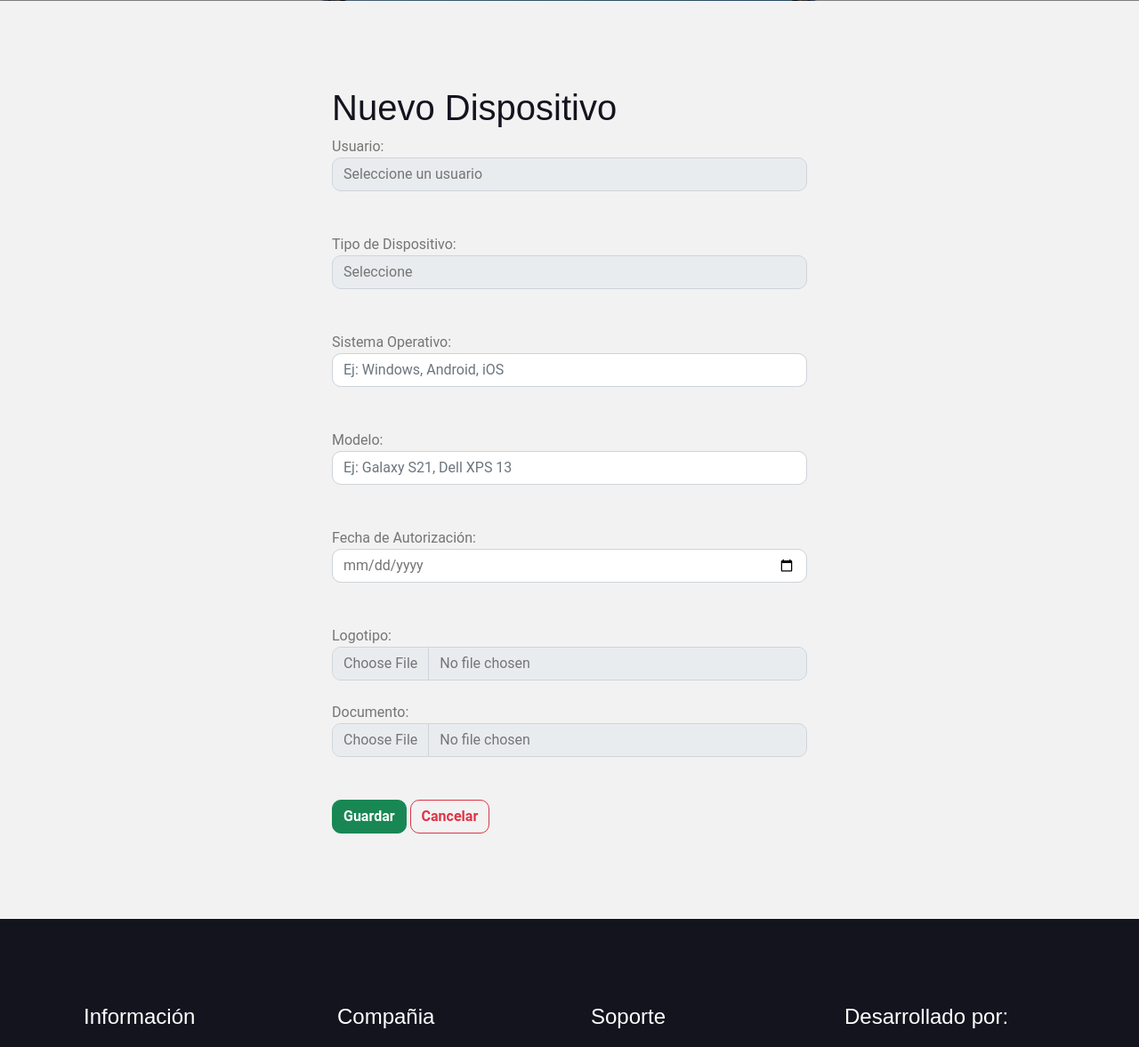
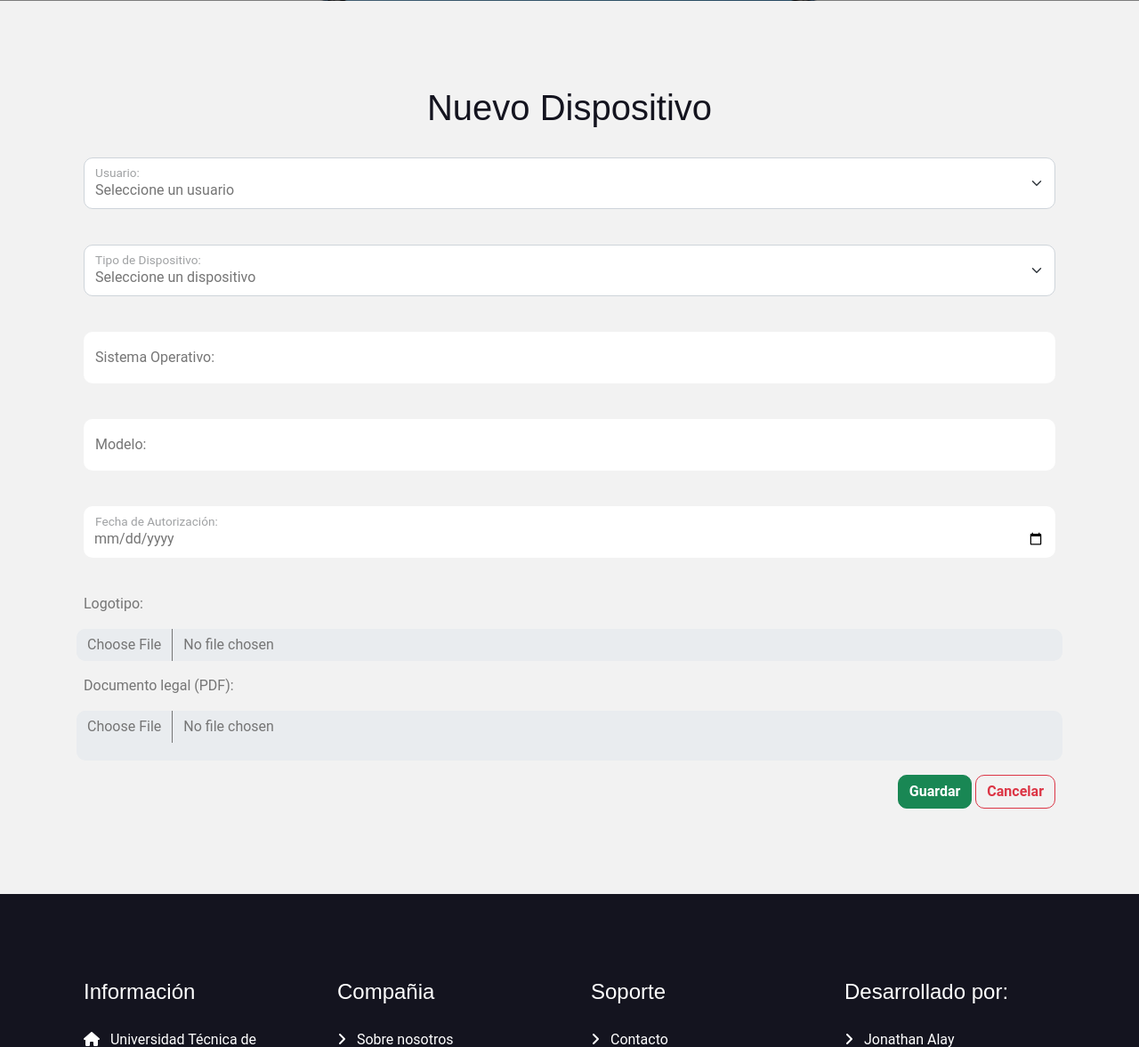
Before and after one commit to Jonathan-25-02/actividad_clases, a Django app: page /nuevoDispositivo in a window 1280 px wide. Shown: the part 799-1976 px from the top of the page at 89% size. Run offline with Django 5.2, Linux system fonts and the light colour scheme; data comes from the database, SQL or seed files in the repository; some libraries are stand-ins or nearby versions.

Commit message:
Cambios en la GUI de nuevo dispositiov

```diff
--- a/Aplicaciones/Dispositivos/templates/dispositivo.html
+++ b/Aplicaciones/Dispositivos/templates/dispositivo.html
@@ -1,8 +1,7 @@
 {% extends './plantilla.html' %}
 {% block contenido %}
-<br>
 <h1>Listado de Dispositivos</h1>
-<a href="/nuevoDispositivo" class="btn btn-primary">Agregar Dispositivo</a>
+<a href="/nuevoDispositivo" class="btn btn-primary">Agregar Dispositivo</a><br>
 
 <table class="table table-bordered table-striped table-hover" id="tbl_dispositivos">
     <thead>
--- a/Aplicaciones/Dispositivos/templates/nuevoDispositivo.html
+++ b/Aplicaciones/Dispositivos/templates/nuevoDispositivo.html
@@ -1,48 +1,69 @@
 {% extends './plantilla.html' %}
 {% block contenido %}
 <div class="row">
-    <div class="col-md-3"></div>
-    <div class="col-md-6 bg-light">
-        <h1>Nuevo Dispositivo</h1>
+    <div class="col-md-12 bg-light">
+        <h1 class="text-center">Nuevo Dispositivo</h1><br>
 
         <form action="/guardarDispositivo" enctype="multipart/form-data" method="post" id="frm_nuevo_dispositivo">
             {% csrf_token %}
-
-            <label for="usuario">Usuario:</label><br>
-            <select name="usuario" id="usuario" class="form-control" required>
+            <div class="row g-3">
+                <div class="col-md-12">
+                    <div class="form-floating mb-4">
+                        <select name="usuario" id="usuario" class="form-select" required>
                             <option value="">Seleccione un usuario</option>
                             {% for u in usuarios %}
                                 <option value="{{ u.id }}">{{ u.nombre }}</option>
                             {% endfor %}
-            </select><br><br>
+                        </select>
+                        <label for="email">Usuario:</label>
+                    </div>
+                </div>
 
-            <label for="tipo">Tipo de Dispositivo:</label><br>
-            <select name="tipo" id="tipo" class="form-control" required>
-                <option value="">Seleccione</option>
+                <div class="col-md-12">
+                    <div class="form-floating mb-4">
+                        <select name="tipo" id="tipo" class="form-select" required>
+                            <option value="">Seleccione un dispositivo</option>
                             <option value="Laptop">Laptop</option>
                             <option value="Smartphone">Smartphone</option>
                             <option value="Tablet">Tablet</option>
                             <option value="Otro">Otro</option>
-            </select><br><br>
+                        </select>
+                        <label for="tipo">Tipo de Dispositivo:</label>
+                    </div>
+                </div>
 
-            <label for="sistema_operativo">Sistema Operativo:</label><br>
-            <input placeholder="Ej: Windows, Android, iOS" class="form-control" type="text" name="sistema_operativo" id="sistema_operativo" required><br><br>
+                <div class="col-md-12">
+                    <div class="form-floating mb-4">
+                        <input placeholder="Ej: Windows, Android, iOS" class="form-control border-0" type="text" name="sistema_operativo" id="sistema_operativo" required>
+                        <label for="sistema_operativo">Sistema Operativo:</label>
+                    </div>
+                </div>
 
-            <label for="modelo">Modelo:</label><br>
-            <input placeholder="Ej: Galaxy S21, Dell XPS 13" class="form-control" type="text" name="modelo" id="modelo" required><br><br>
+                <div class="col-md-12">
+                    <div class="form-floating mb-4">
+                        <input placeholder="Ej: Galaxy S21, Dell XPS 13" class="form-control border-0" type="text" name="modelo" id="modelo" required>
+                        <label for="modelo">Modelo:</label>
+                    </div>
+                </div>
 
-            <label for="fecha_autorizacion">Fecha de Autorización:</label><br>
-            <input type="date" class="form-control" name="fecha_autorizacion" id="fecha_autorizacion" required><br><br>
+                <div class="col-md-12">
+                    <div class="form-floating mb-4">
+                        <input type="date" class="form-control border-0" name="fecha_autorizacion" id="fecha_autorizacion" required>
+                        <label for="fecha_autorizacion">Fecha de Autorización:</label>
+                    </div>
+                </div>
 
                 <label for="logo">Logotipo:</label>
-            <input type="file" name="logo" id="logo" class="form-control" required><br>
+                <input type="file" name="logo" id="logo" class="form-control border-0" required> <br>
 
-            <label for="archivo">Documento:</label>
-            <input type="file" name="archivo" id="archivo" class="form-control" required><br>
-
-            <br>
+                <label for="archivo">Documento legal (PDF):</label>
+                <input type="file" name="archivo" id="archivo" class="form-control border-0" required> <br>
+                <br><br>
+                <div class="col-md-12 text-end">
                     <button class="btn btn-success" type="submit">Guardar</button>
-            <a class="btn btn-outline-danger" href="/dispositivos">Cancelar</a>
+                    <a class="btn btn-outline-danger" href="/usuarios">Cancelar</a>
+                </div>
+            </div>
         </form>
 
         <script>
@@ -59,7 +80,14 @@
                     "sistema_operativo": { required: "Campo obligatorio" },
                     "modelo": { required: "Campo obligatorio" },
                     "fecha_autorizacion": { required: "Campo obligatorio" },
-                    "usuario": { required: "Seleccione un usuario" }
+                    "usuario": { required: "Campo obligatorio" }
+                },
+                errorPlacement: function (error, element) {
+                    if (element.closest('.form-floating').length) {
+                        error.insertAfter(element.closest('.form-floating')); // inserta después del contenedor
+                    } else {
+                        error.insertAfter(element);
+                    }
                 }
             });
 
@@ -68,7 +96,10 @@
                 allowedFileExtensions: ["png", "jpg", "jpeg"],
                 showCaption: false,
                 dropZoneEnabled: true,
-                showClose: false
+                showClose: false,
+                showUpload: false,
+                showCancel: false,
+                maxFileCount: 1
             });
 
             $("#archivo").fileinput({
@@ -76,7 +107,10 @@
                 allowedFileExtensions: ['pdf', 'doc', 'docx', 'txt'],
                 showCaption: false,
                 dropZoneEnabled: true,
-                showClose: false
+                showClose: false,
+                showUpload: false,
+                showCancel: false,
+                maxFileCount: 1
             });
         </script>
     </div>
```
Lines whose indentation alone changed are shown as unchanged.
